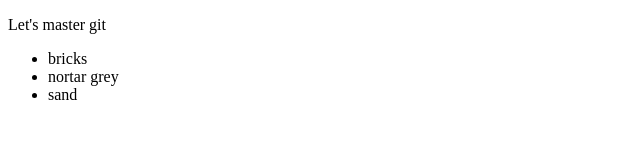
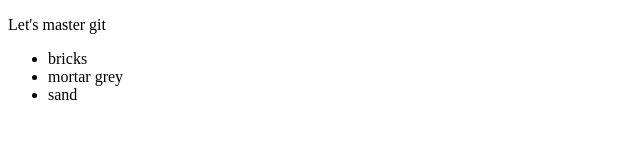
Before and after one commit to alpou/newGitTest, a plain HTML site: page index.html in a window 1280 px wide. Shown: the full height of the page, 0-640 px from the left. Drawn offline with Linux system fonts and the light colour scheme.

Commit message:
fixed typo

```diff
--- a/index.html
+++ b/index.html
@@ -10,7 +10,7 @@
 
             <ul>
                 <li>bricks</li>
-                <li>nortar grey</li>
+                <li>mortar grey</li>
                 <li>sand</li>
                 <!-- ctrl+é to toggle comments -->
             </ul>
```
